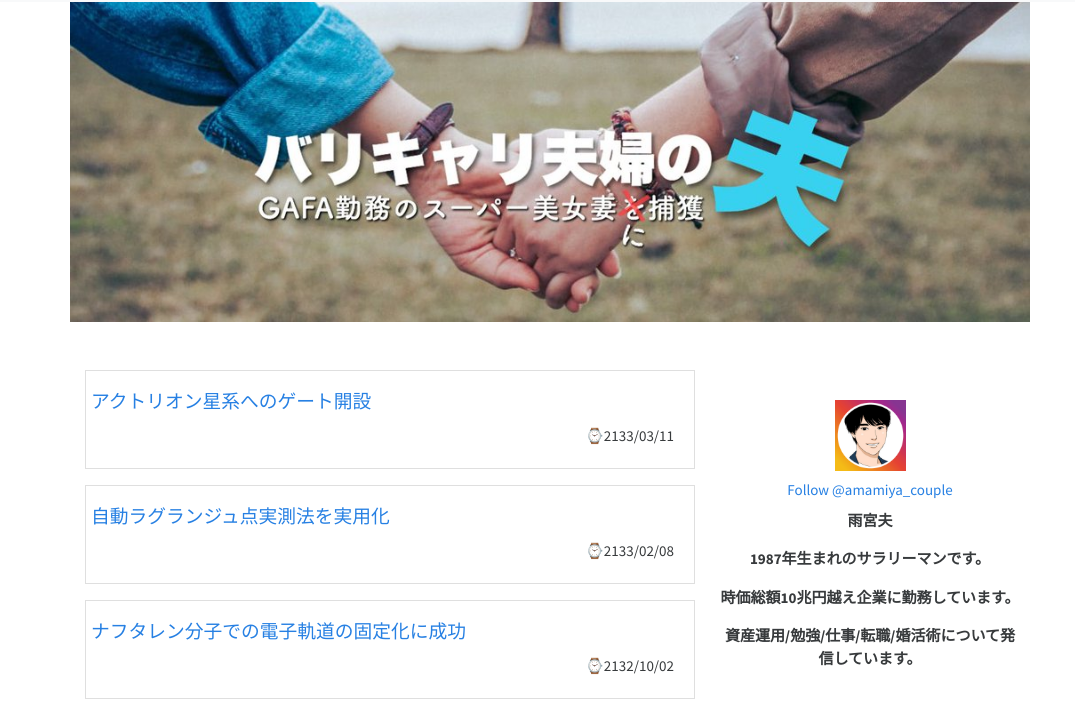
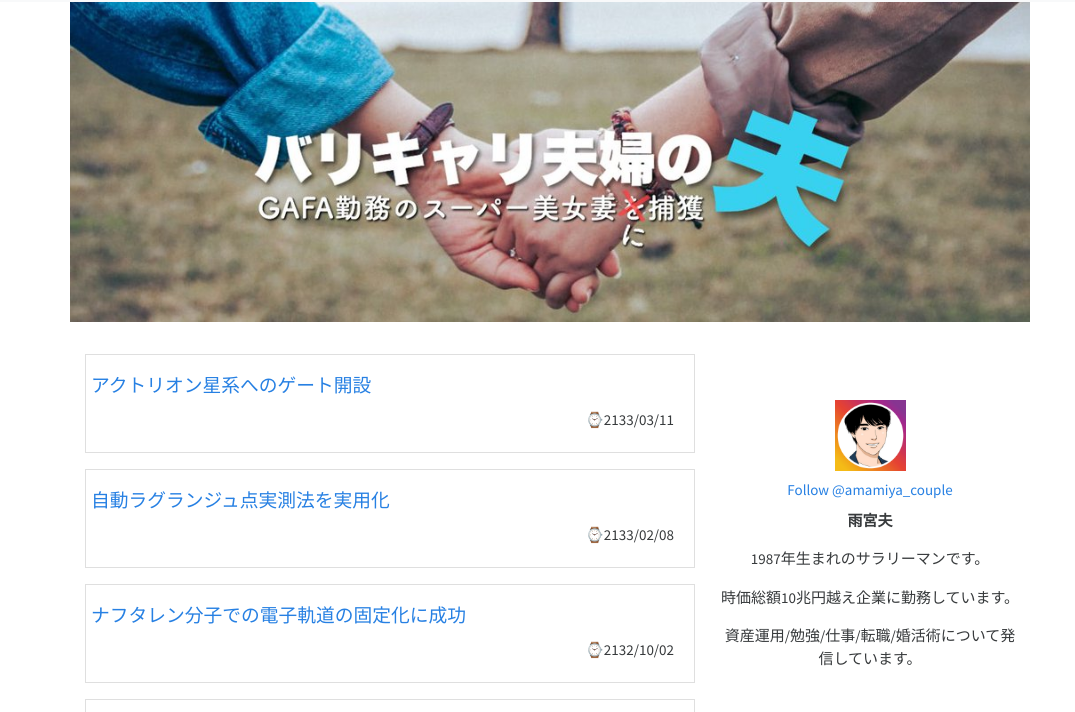
Before and after one commit to amamiyacouple/blog, a Gatsby site: page / in a window 1280 px wide. Shown: the part 53-765 px from the top of the page, without its empty margins (0-1075 px from the left). Built offline with nearby package versions, Linux system fonts and the light colour scheme; Gatsby itself is replaced by a stand-in of ours.

Commit message:
index20200905

```diff
--- a/src/pages/index.js
+++ b/src/pages/index.js
@@ -22,7 +22,7 @@ const IndexPage = ({ data }) => (
     <Row>
       <Col xs={12} md={8} style={{maxWidth:`640px`,textAlign:'center'}}>
         {data.allMarkdownRemark.edges.map(({ node }) => (
-          <Card style={{marginTop:'1rem'}}>
+          <Card style={{marginBottom:'1rem'}}>
             <Card.Body>
               <Row>
                 <Card.Title>
@@ -72,17 +72,17 @@ const IndexPage = ({ data }) => (
           </Col>
         </Row>
         <Row>
-          <Col style={{padding:`0.5rem`,textAlign:'center',fontWeight:'bold'}}>
+          <Col style={{padding:`0.5rem`,textAlign:'center'}}>
             1987年生まれのサラリーマンです。
             </Col>
         </Row>
         <Row>
-          <Col style={{padding:`0.5rem`,textAlign:'center',fontWeight:'bold'}}>
+          <Col style={{padding:`0.5rem`,textAlign:'center'}}>
             時価総額10兆円越え企業に勤務しています。
             </Col>
         </Row>
         <Row>
-          <Col style={{padding:`0.5rem`,textAlign:'center',fontWeight:'bold'}}>
+          <Col style={{padding:`0.5rem`,textAlign:'center'}}>
             資産運用/勉強/仕事/転職/婚活術について発信しています。
           </Col>
         </Row>
```
